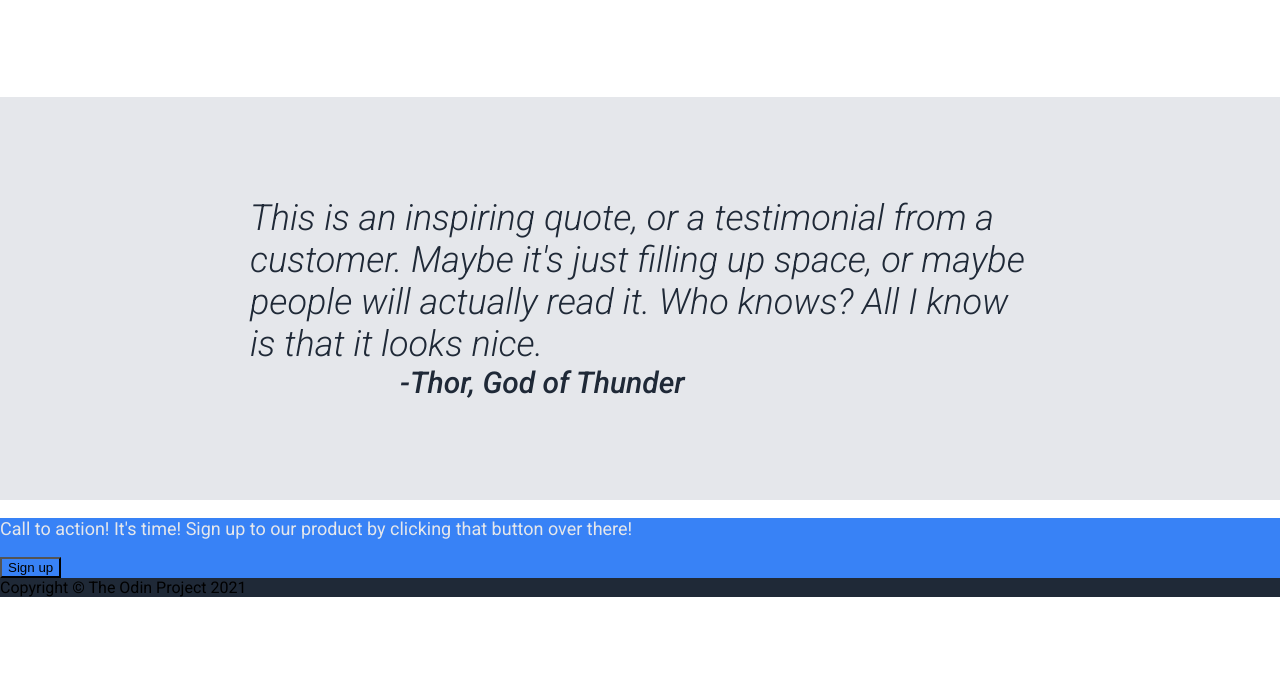
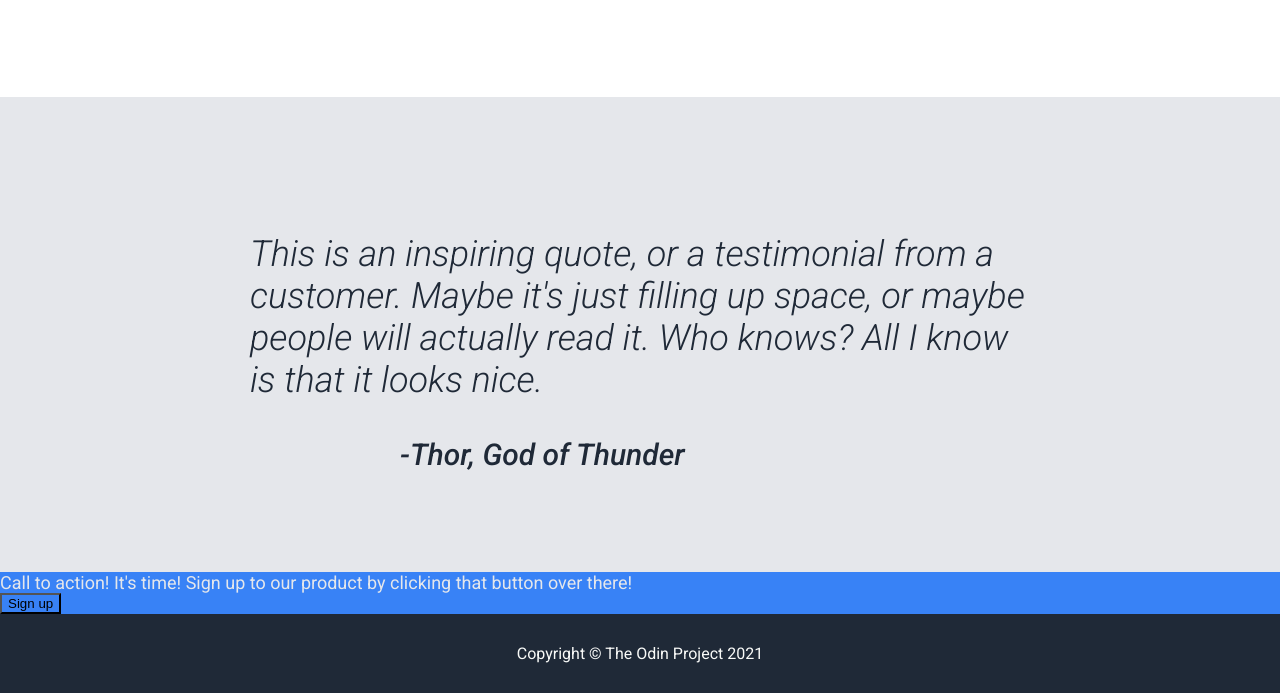
Before and after one commit to Arthurkfr/landing-page-project, a plain HTML site: page index.html in a window 1280 px wide. Shown: the part 969-1662 px from the top of the page. Before the commit the page ends 1566 px from the top, so only its background shows below. Drawn offline with Linux system fonts and the light colour scheme.

Commit message:
Add partial FOOTER styles

```diff
--- a/style.css
+++ b/style.css
@@ -131,12 +131,8 @@ a {
     width: 780px;
 }
 
-.quote p {
-    margin: 0px;
-}
-
 .quote-signature {
-    width: 780px;
+   width: 780px;
    font-size: 30px;
    font-weight: 500;
    align-self: end;
@@ -145,18 +141,24 @@ a {
 .smaller-text, a {
     font-size: 18px;
     color: #E5E7EB;
+    margin: 0px;
+}
+
+/* CALL TO ACTION */
+
+.call-to-action {
+    background-color: #3882F6;
 }
 
 .signup {
     background-color: #3882F6;
 }
 
-.call-to-action {
-    background-color: #3882F6;
-}
-
-
+/* FOOTER */
 
 .footer {
     background-color: #1F2937;
+    color: #F9FAF8;
+    text-align: center;
+    padding: 30px;
 }
```
